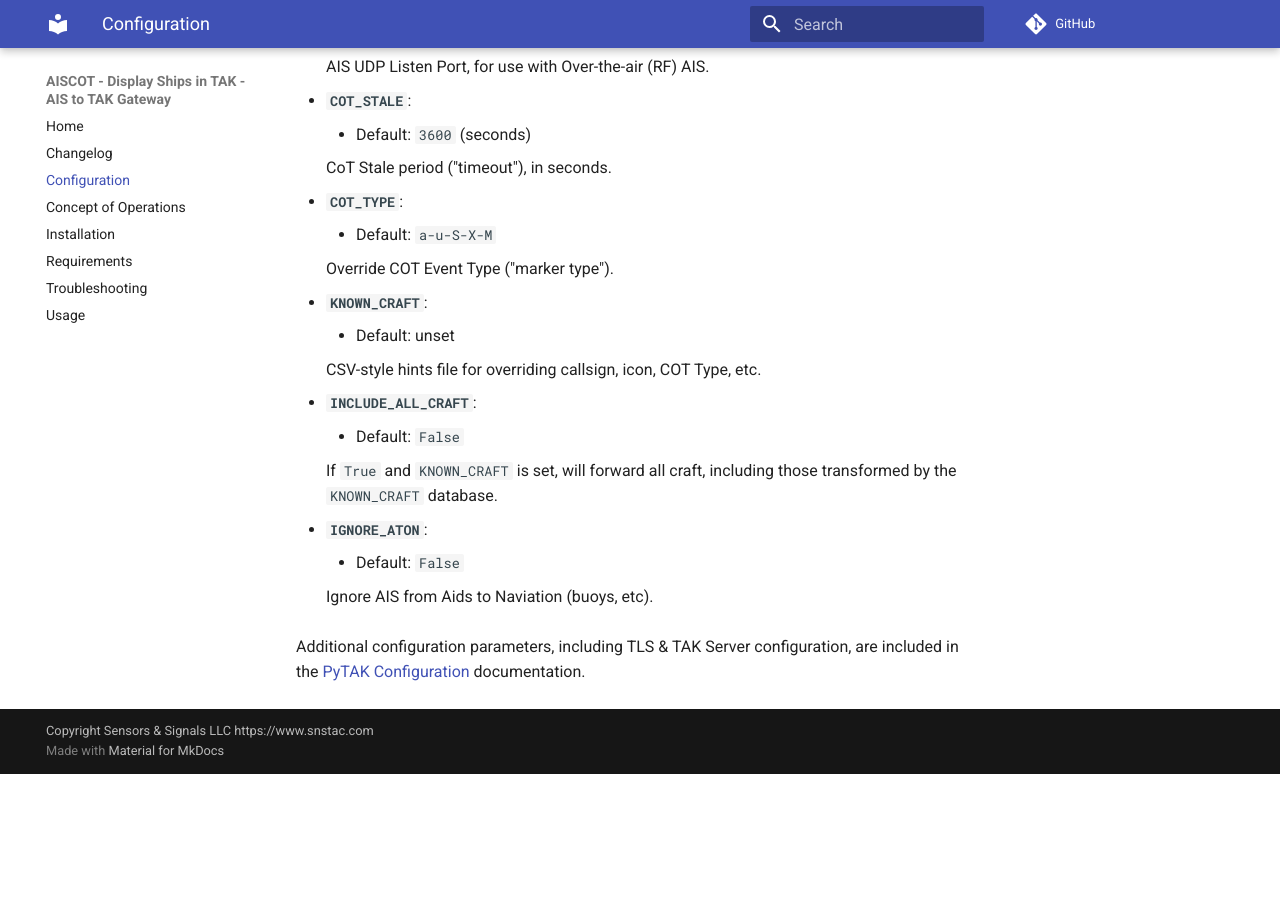
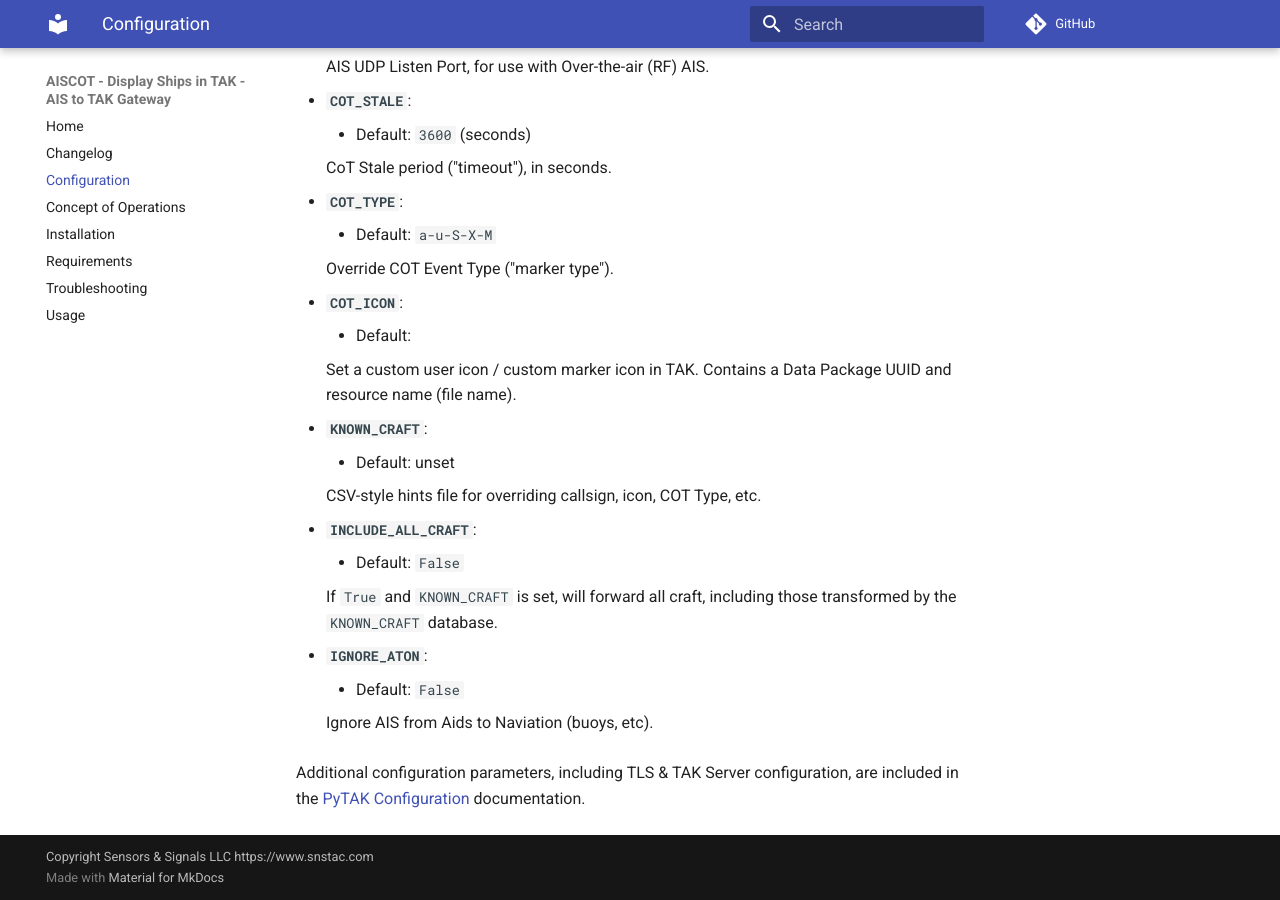
Before and after one commit to snstac/aiscot, an MkDocs documentation site: the page built from docs/configuration.md, in a window 1280 px wide and 900 px high, scrolled down 813 px. Built offline with MkDocs 1.6.1 and Material for MkDocs 9.7.7, drawn with Linux system fonts in a browser that asks for light colours; comment, search, counter and statistics services are not loaded; before the commit the page ends 1587 px from its top, so only the background shows below that.

Commit message:
documentation updates

```diff
--- a/aiscot/__init__.py
+++ b/aiscot/__init__.py
@@ -19,7 +19,7 @@
 
 """AISCOT: Display Ships in TAK - AIS to TAK Gateway"""
 
-__version__ = "6.0.0-beta5"
+__version__ = "6.0.0-beta6"
 
 # Python 3.6 test/build work-around:
 try:
--- a/docs/configuration.md
+++ b/docs/configuration.md
@@ -37,6 +37,11 @@ AISCOT has the following built-in configuration parameters:
 
     Override COT Event Type ("marker type").
 
+* **`COT_ICON`**:
+    * Default:
+
+    Set a custom user icon / custom marker icon in TAK. Contains a Data Package UUID and resource name (file name).
+
 * **`KNOWN_CRAFT`**:
     * Default: unset
 
```
Also changed, not shown: 2 other files.
